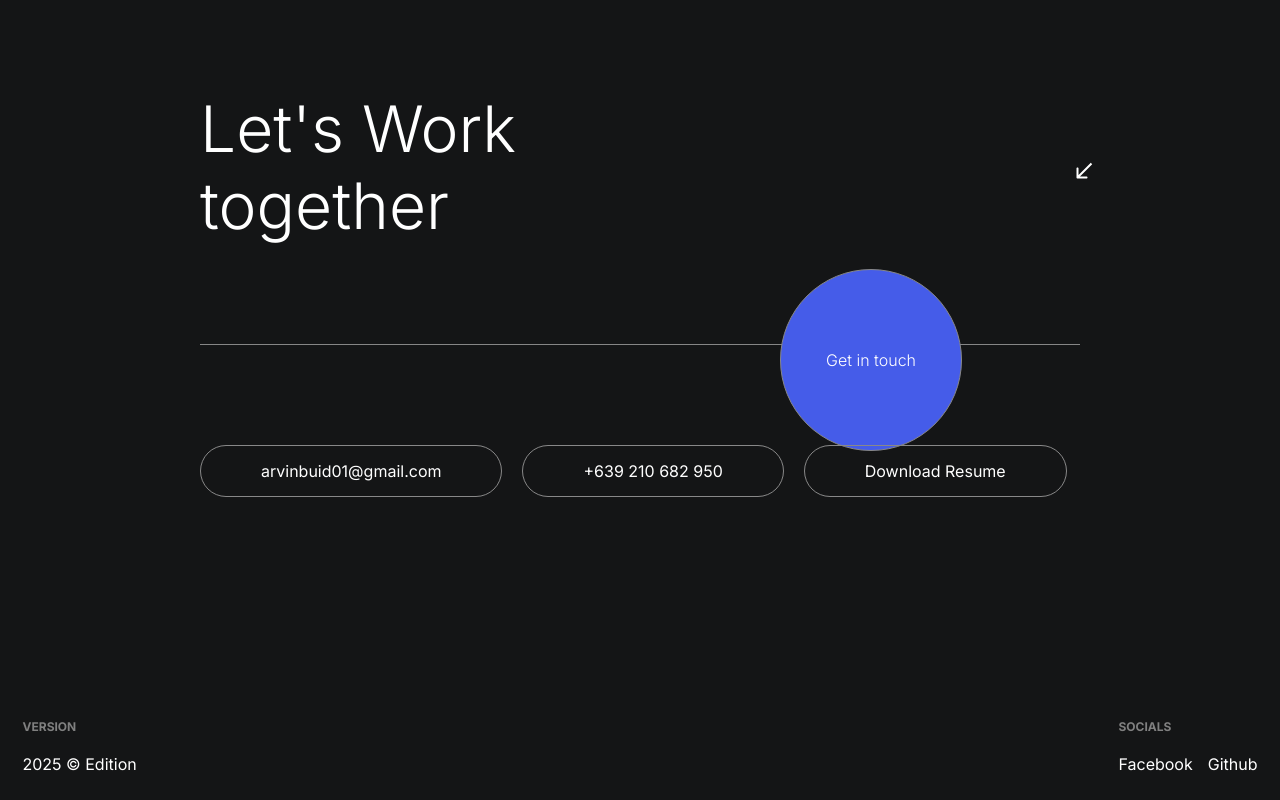
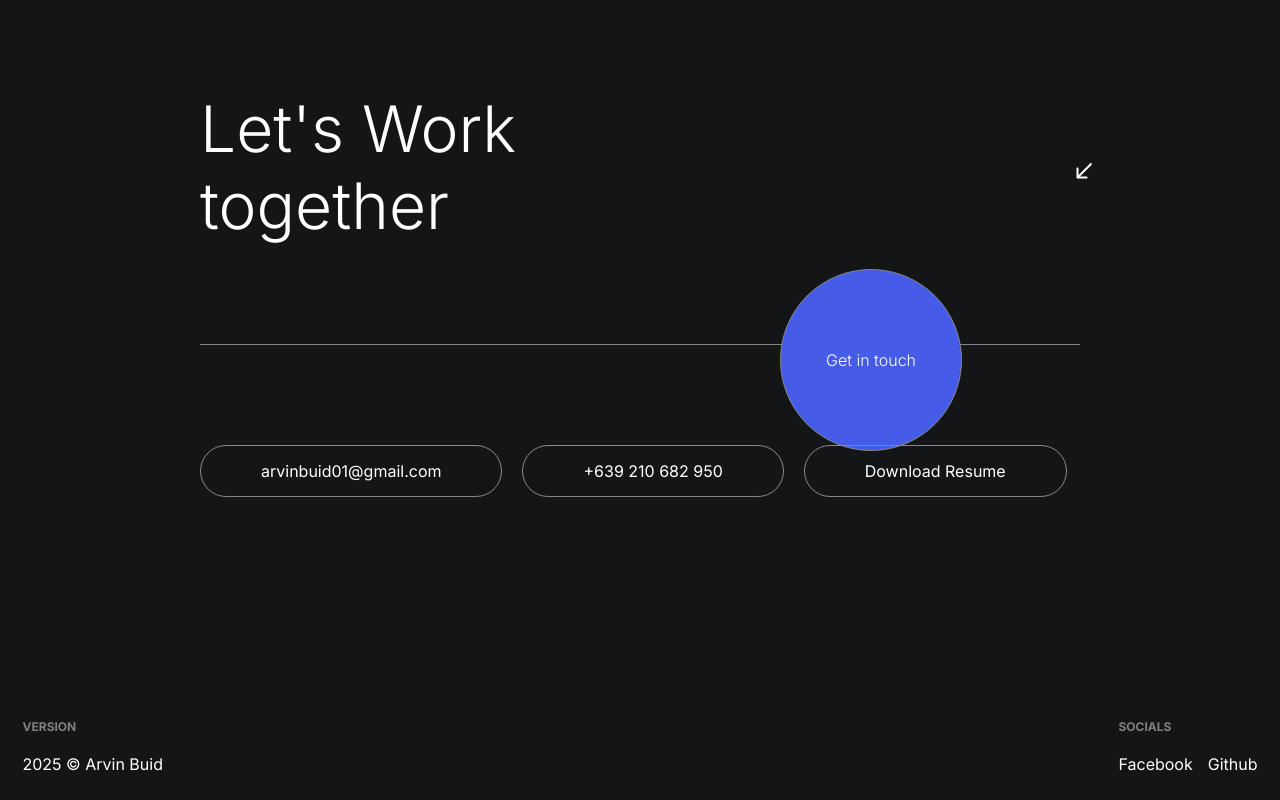
Before and after one commit to arvinbuid/portfolio, a Next.js app: page / in a window 1280 px wide. Shown: the part 3728-4528 px from the top of the page. Built offline with nearby package versions, Linux system fonts and the light colour scheme.

Commit message:
Add work-resume file and update Contact component.

```diff
--- a/components/Contact.tsx
+++ b/components/Contact.tsx
@@ -41,14 +41,14 @@ const Contact = () => {
                         <p>+639 210 682 950</p>
                     </div>
                     <div className={styles.button}>
-                        <p>Download Resume</p>
+                        <p><a href="/work-resume.pdf" download=''>Download Resume</a></p>
                     </div>
                 </div>
                 <div className={styles.info}>
                     <div>
                         <span>
                             <h3>VERSION</h3>
-                            <p>2025 © Edition</p>
+                            <p>2025 © Arvin Buid</p>
                         </span>
                         {/* <span>
                             <h3>LOCAL TIME</h3>
```
Also changed, not shown: 1 other file (tests, documents, lock files or other folders).
